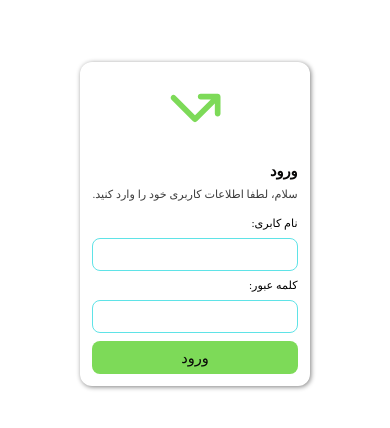
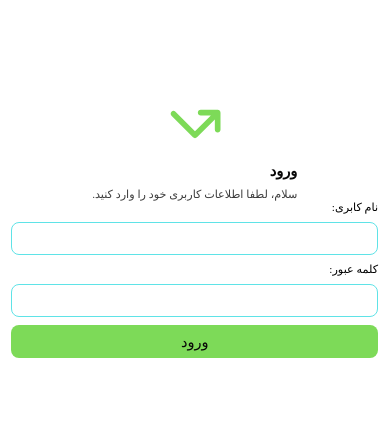
Before and after one commit to nazaninjh/simple-auth, a Next.js app: page / in a window 390 px wide. Shown: the part 206-634 px from the top of the page. Built offline with nearby package versions, Linux system fonts and the light colour scheme.

Commit message:
Fix style for mobile

```diff
--- a/src/app/page.module.scss
+++ b/src/app/page.module.scss
@@ -1,8 +1,13 @@
-@use "./../styles/placeholders";
+@use "./../styles/mixins" as mixin;
 .main {
   height: 100vh;
   height: 100dvh;
   width: 100%;
 
-  @extend %grid-centered;
+  display: grid;
+  @include mixin.mq(sm) {
+    justify-items: center;
+    align-items: center;
+    align-content: center;
+  }
 }
--- a/src/components/button/button.component.tsx
+++ b/src/components/button/button.component.tsx
@@ -1,5 +1,6 @@
 import React, { CSSProperties } from "react";
 import styles from "./button.module.scss";
+import clsx from "clsx";
 const ButtonComponent = ({
   type = "button",
   content,
@@ -13,7 +14,7 @@ const ButtonComponent = ({
 }) => {
   return (
     <button
-      className={styles.btn}
+      className={clsx(styles.btn, disabled && styles.disabled)}
       type={type}
       style={customStyle}
       disabled={disabled}
--- a/src/components/button/button.module.scss
+++ b/src/components/button/button.module.scss
@@ -11,4 +11,8 @@
   border-radius: 0.5rem;
 
   cursor: pointer;
+
+  &.disabled {
+    cursor: not-allowed;
+  }
 }
--- a/src/components/form/form.module.scss
+++ b/src/components/form/form.module.scss
@@ -1,21 +1,23 @@
-@use "./../../styles/placeholders";
 @use "./../../styles/mixins" as mixin;
 .form {
   color: var(--theme-text-color);
-  box-shadow: 1px 1px 5px gray;
+
+  width: 98%;
+  max-width: 100%;
+  height: 100%;
+
   padding: 0.75rem;
-  border-radius: 0.75rem;
 
-  max-width: 100%;
-  height: fit-content;
-
-  @extend %grid-centered;
-  justify-items: start;
-  row-gap: 1rem;
+  display: flex;
+  flex-direction: column;
+  align-items: center;
+  justify-content: center;
 
   @include mixin.mq(sm) {
     min-width: 25rem;
     max-width: 40rem;
+    box-shadow: 1px 1px 5px gray;
+    border-radius: 0.75rem;
   }
   @include mixin.mq(xl) {
     min-width: 30rem;
--- a/src/components/login/login.component.tsx
+++ b/src/components/login/login.component.tsx
@@ -4,6 +4,7 @@ import InputComponent from "@/components/input/input.component";
 import useLoginLogic from "./useLoginLogic";
 import ButtonComponent from "../button/button.component";
 
+import styles from "./login.module.scss";
 const LoginComponent = () => {
   const { checkValidity, zodErrors } = useLoginLogic();
 
@@ -28,7 +29,7 @@ const LoginComponent = () => {
     },
   ];
   return (
-    <div>
+    <div className={styles.wrapper}>
       <FormComponent
         title="ورود"
         subTitle=" سلام، لطفا اطلاعات کاربری خود را وارد کنید."
--- a/src/components/login/login.module.scss
+++ b/src/components/login/login.module.scss
@@ -0,0 +1,14 @@
+@use "./../../styles/mixins" as mixin;
+.wrapper {
+  width: 100%;
+  height: 100%;
+
+  display: flex;
+  flex-direction: column;
+  justify-items: center;
+
+  @include mixin.mq(sm) {
+    width: auto;
+    height: auto;
+  }
+}
--- a/src/styles/_placeholders.scss
+++ /dev/null
@@ -1,5 +0,0 @@
-%grid-centered {
-  display: grid;
-  justify-items: center;
-  align-items: center;
-}
```
